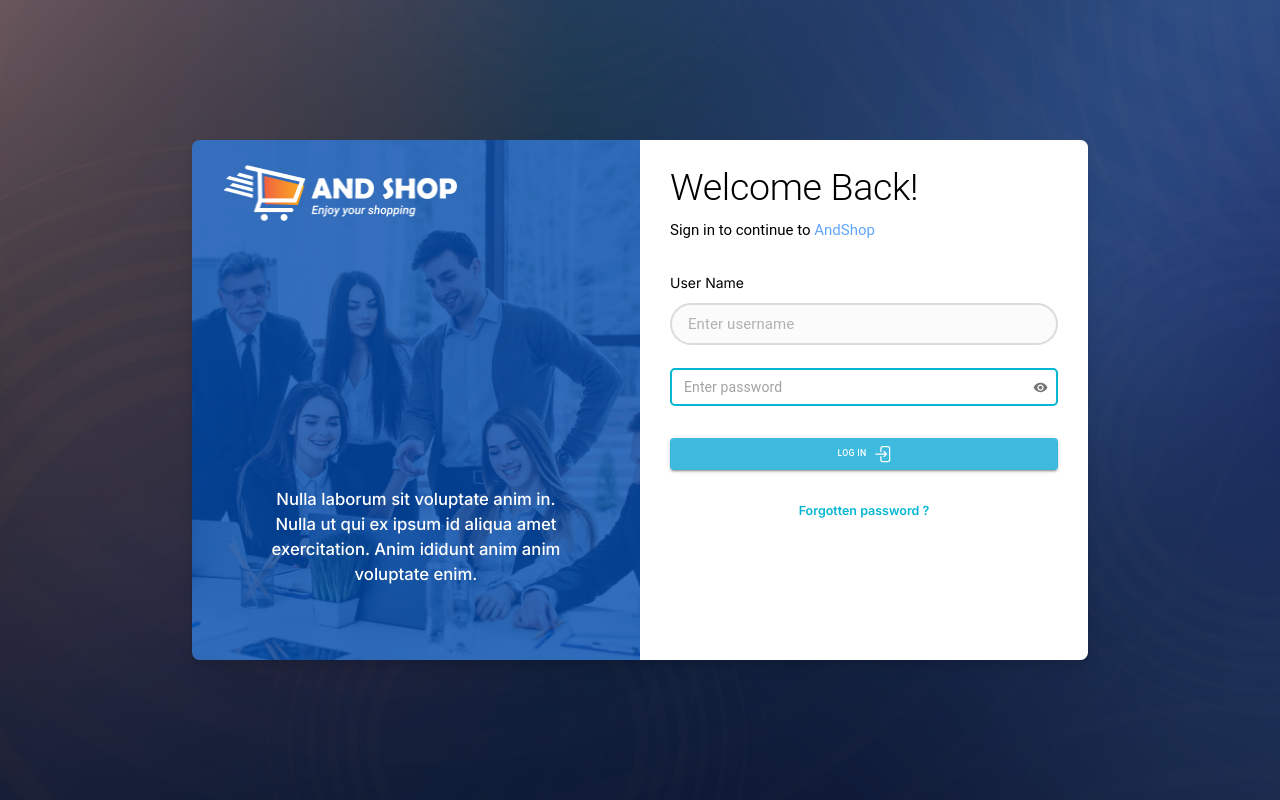
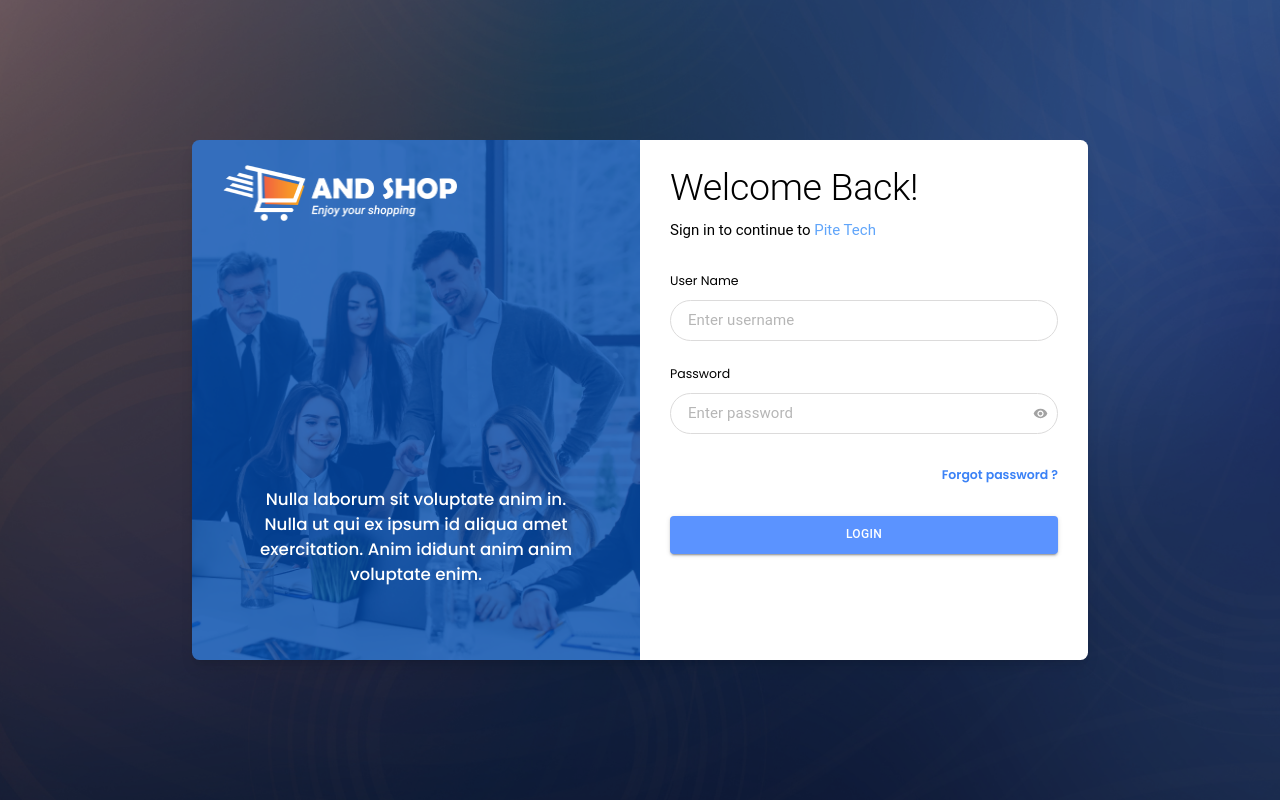
Before and after one commit to AhmedAbdEl-NasserAhmed/ECS-Commerce, a Next.js app: page /admin in a window 1280 px wide. Built offline with nearby package versions, Linux system fonts and the light colour scheme.

Commit message:
revamping login page

```diff
--- a/src/app/globals.scss
+++ b/src/app/globals.scss
@@ -1,6 +1,10 @@
 @tailwind base;
 @tailwind components;
 @tailwind utilities;
+
+:root {
+  --font-poppins: "Poppins", sans-serif; /* Ensure the CSS variable is defined */
+}
 
 html {
   font-size: 62.5%;
--- a/src/app/layout.tsx
+++ b/src/app/layout.tsx
@@ -1,10 +1,15 @@
+import "./globals.scss";
 import type { Metadata } from "next";
-import { Inter } from "next/font/google";
-import "./globals.scss";
+import { Poppins } from "next/font/google";
 import StoreProvider from "./StoreProvidet";
 import { Toaster } from "react-hot-toast";
 
-const inter = Inter({ subsets: ["latin"] });
+const poppins = Poppins({
+  subsets: ["latin"],
+  display: "swap",
+  variable: "--font-poppins",
+  weight: ["100", "200", "300", "400", "500", "600", "700", "800", "900"],
+});
 
 export const metadata: Metadata = {
   title: "Pite Tech",
@@ -19,7 +24,10 @@ export default function RootLayout({
   return (
     <html lang="en">
       <StoreProvider>
-        <body suppressHydrationWarning={true} className={inter.className}>
+        <body
+          suppressHydrationWarning={true}
+          className={`${poppins.className} font-sans`}
+        >
           {children}
           <div id="modal"></div>
           <Toaster
--- a/src/components/Forms/Admin/AdminLoginForm/AdminLoginForm.tsx
+++ b/src/components/Forms/Admin/AdminLoginForm/AdminLoginForm.tsx
@@ -2,21 +2,13 @@
 
 import Link from "next/link";
 import { useRouter } from "next/navigation";
-import {
-  Box,
-  Button,
-  IconButton,
-  InputAdornment,
-  Typography,
-} from "@mui/material";
+import { Box, Button, Typography } from "@mui/material";
 import { useState } from "react";
-import { MdVisibility, MdVisibilityOff } from "react-icons/md";
 import CustomizedTextField from "@/ui/TextField/TextField";
-import { HiArrowRightEndOnRectangle } from "react-icons/hi2";
 import { useForm, Controller } from "react-hook-form";
 import { LoginFormData } from "@/types/types";
-import { emailRegex } from "@/constants/regx";
 import Image from "next/image";
+import { adminLoginFormInputs } from "@/constants/adminLoginFormInputs";
 
 function AdminLoginForm() {
   const router = useRouter();
@@ -72,7 +64,7 @@ function AdminLoginForm() {
           <Typography
             variant="h2"
             component="h2"
-            className=" text-[2rem] font-medium tracking-wide"
+            className=" text-[2rem] font-medium tracking-wide   "
           >
             Welcome Back!
           </Typography>
@@ -84,162 +76,67 @@ function AdminLoginForm() {
           >
             Sign in to continue to{" "}
             <Link className="text-blue-400" href="/">
-              AndShop
+              Pite Tech
             </Link>
           </Typography>
         </Box>
         <Box component="div" display="flex" flexDirection="column" gap={3}>
+          {adminLoginFormInputs(showPassword, handleClickShowPassword).map(
+            (input) => {
+              return (
                 <Controller
-            name="loginEmail"
+                  key={input.id}
+                  name={input.name as keyof LoginFormData}
                   control={control}
                   defaultValue=""
-            rules={{
-              required: "Please Enter A Valid Email",
-              pattern: {
-                value: emailRegex,
-                message: "Please Enter Valid Email Format",
-              },
-            }}
+                  rules={input.rules}
                   render={({ field }) => (
                     <CustomizedTextField
-                textlabel="User Name"
-                formerHelperStyles={{ style: { fontSize: "1rem" } }}
+                      textlabel={input.textlabel}
+                      formerHelperStyles={input.formerHelperStyles}
                       field={field}
-                error={!!errors.loginEmail}
-                helperText={errors.loginEmail ? errors.loginEmail.message : ""}
-                type="text"
-                placeholder="Enter username"
+                      error={!!errors[input.name as keyof LoginFormData]}
+                      helperText={
+                        errors[input.name as keyof LoginFormData]
+                          ? errors[input.name as keyof LoginFormData]?.message
+                          : ""
+                      }
+                      type={input.type}
+                      placeholder={input.placeholder}
                       variant="outlined"
                       size="small"
-                sx={{
-                  helperText: {
-                    fontSize: "4rem",
-                  },
-                  input: {
-                    fontSize: "1.4rem",
-                  },
-
-                  "& .MuiOutlinedInput-root": {
-                    "& fieldset": {
-                      borderWidth: "2px",
-                      borderRadius: "40px",
-                      borderColor: "#dcdbdb",
-                      backgroundColor: "#f1f1f152",
-                    },
-
-                    "& .MuiInputBase-input": {
-                      paddingBlock: "1rem",
-                      paddingInline: "1.8rem",
-                      fontSize: "1.5rem",
-                      color: "#878787",
-
-                      "&::placeholder": {
-                        color: "#939393",
-                        fontSize: "1.5rem",
-                        opacity: 1,
-                      },
-                    },
-
-                    "&.Mui-error .MuiOutlinedInput-notchedOutline": {
-                      borderColor: "rgb(186, 9, 9)", // Customize the border color on error here
-                    },
-
-                    "&:hover fieldset": {
-                      borderColor: "#dcdbdb",
-                    },
-
-                    "&.Mui-focused fieldset": {
-                      borderColor: "#dcdbdb",
-                    },
-                  },
-                }}
+                      sx={input.sx}
+                      inputProps={input.inputProps}
                     />
                   )}
                 />
-          <Controller
-            name="loginPassword"
-            control={control}
-            defaultValue=""
-            rules={{ required: "Please Enter A valid Password" }}
-            render={({ field }) => (
-              <CustomizedTextField
-                formerHelperStyles={{ style: { fontSize: "1rem" } }}
-                error={!!errors.loginPassword}
-                helperText={
-                  errors.loginPassword ? errors.loginPassword.message : ""
+              );
             }
-                field={field}
-                type={showPassword ? "text" : "password"}
-                placeholder="Enter password"
-                variant="outlined"
-                size="small"
-                sx={{
-                  helperText: {
-                    fontSize: "4rem",
-                  },
-                  input: {
-                    fontSize: "1.4rem",
-                  },
-
-                  "& .MuiOutlinedInput-root": {
-                    "& fieldset": {
-                      borderColor: "rgb(6 182 212)",
-                      borderRadius: "5px",
-                      borderWidth: "2px",
-                    },
-                    "&.Mui-error .MuiOutlinedInput-notchedOutline": {
-                      borderColor: "rgb(186, 9, 9)", // Customize the border color on error here
-                    },
-
-                    "&:hover fieldset": {
-                      borderColor: "rgb(6 182 212)",
-                    },
-
-                    "&.Mui-focused fieldset": {
-                      borderColor: "rgb(6 182 212)",
-                    },
-                  },
-                  width: "100%",
-                }}
-                inputProps={{
-                  endAdornment: (
-                    <InputAdornment position="end">
-                      <IconButton
-                        aria-label="toggle password visibility"
-                        onClick={handleClickShowPassword}
-                        edge="end"
+          )}
+        </Box>
+        <Box component="div" className="flex justify-end">
+          <Link
+            className="text-blue-500 font-semibold sm:text-md md:text-xl "
+            href=""
           >
-                        {showPassword ? <MdVisibilityOff /> : <MdVisibility />}
-                      </IconButton>
-                    </InputAdornment>
-                  ),
-                }}
-              />
-            )}
-          />
+            Forgot password ?
+          </Link>
         </Box>
         <Button
           sx={{
-            backgroundColor: "#3dbadd",
+            padding: "0.85rem",
+            fontSize: "1.2rem",
+            backgroundColor: "#5b93ff",
             "&:hover": {
-              backgroundColor: "#28abcf",
+              backgroundColor: "#4f80e1",
             },
           }}
           type="submit"
           variant="contained"
-          size="medium"
-          endIcon={<HiArrowRightEndOnRectangle />}
+          size="large"
         >
-          Log In
+          Login
         </Button>
-        <Box component="div" className="text-center">
-          <Link
-            className="text-cyan-500 font-semibold sm:text-md md:text-xl "
-            href=""
-          >
-            Forgotten password ?
-          </Link>
-        </Box>
       </Box>
     </Box>
   );
--- /dev/null
+++ b/src/constants/adminLoginFormInputs.tsx
@@ -0,0 +1,136 @@
+import { IconButton, InputAdornment } from "@mui/material";
+import { emailRegex } from "./regx";
+import { MdVisibility, MdVisibilityOff } from "react-icons/md";
+
+export function adminLoginFormInputs(
+  showPassword: boolean,
+  handleClickShowPassword: () => void
+) {
+  return [
+    {
+      id: "1",
+      name: "loginEmail",
+      textlabel: "User Name",
+      defaultValue: "",
+      rules: {
+        required: "Please Enter A Valid Email",
+        pattern: {
+          value: emailRegex,
+          message: "Please Enter Valid Email Format",
+        },
+      },
+      formerHelperStyles: { style: { fontSize: "1rem" } },
+      placeholder: "Enter username",
+      type: "text",
+      sx: {
+        helperText: {
+          fontSize: "4rem",
+        },
+        input: {
+          fontSize: "1.4rem",
+        },
+
+        "& .MuiOutlinedInput-root": {
+          "& fieldset": {
+            borderWidth: "1px",
+            borderRadius: "40px",
+            borderColor: "#dcdbdb",
+            backgroundColor: "#ffffff52",
+          },
+
+          "& .MuiInputBase-input": {
+            paddingBlock: "1rem",
+            paddingInline: "1.8rem",
+            fontSize: "1.5rem",
+            color: "#525151",
+
+            "&::placeholder": {
+              color: "#939393",
+              fontSize: "1.5rem",
+              opacity: 1,
+            },
+          },
+
+          "&.Mui-error .MuiOutlinedInput-notchedOutline": {
+            borderColor: "rgb(186, 9, 9)", // Customize the border color on error here
+          },
+
+          "&:hover fieldset": {
+            borderColor: "#dcdbdb",
+          },
+
+          "&.Mui-focused fieldset": {
+            borderColor: "#dcdbdb",
+          },
+        },
+      },
+    },
+    {
+      id: "2",
+      name: "loginPassword",
+      textlabel: "Password",
+      defaultValue: "",
+      rules: {
+        required: "Please Enter A Valid password",
+      },
+      formerHelperStyles: { style: { fontSize: "1rem" } },
+      placeholder: "Enter password",
+      type: showPassword ? "text" : "password",
+      sx: {
+        helperText: {
+          fontSize: "4rem",
+        },
+        input: {
+          fontSize: "1.4rem",
+        },
+
+        "& .MuiOutlinedInput-root": {
+          "& fieldset": {
+            borderWidth: "1px",
+            borderRadius: "40px",
+            borderColor: "#dcdbdb",
+            backgroundColor: "#ffffff52",
+          },
+
+          "& .MuiInputBase-input": {
+            paddingBlock: "1rem",
+            paddingInline: "1.8rem",
+            fontSize: "1.5rem",
+            color: "#525151",
+
+            "&::placeholder": {
+              color: "#939393",
+              fontSize: "1.5rem",
+              opacity: 1,
+            },
+          },
+
+          "&.Mui-error .MuiOutlinedInput-notchedOutline": {
+            borderColor: "rgb(186, 9, 9)", // Customize the border color on error here
+          },
+
+          "&:hover fieldset": {
+            borderColor: "#dcdbdb",
+          },
+
+          "&.Mui-focused fieldset": {
+            borderColor: "#dcdbdb",
+          },
+        },
+      },
+      inputProps: {
+        endAdornment: (
+          <InputAdornment position="end">
+            <IconButton
+              aria-label="toggle password visibility"
+              onClick={handleClickShowPassword}
+              edge="end"
+            >
+              {showPassword ? <MdVisibilityOff /> : <MdVisibility />}
+            </IconButton>
+          </InputAdornment>
+        ),
+      },
+    },
+  ];
+}
--- a/src/ui/TextField/TextField.tsx
+++ b/src/ui/TextField/TextField.tsx
@@ -23,8 +23,8 @@ function CustomizedTextField({
 }: CustomizedTextFieldProps) {
   if (field) {
     return (
-      <Box component="div" className="flex flex-col gap-4 text-gray-600 ">
-        {textlabel && <label className="text-[1.4rem]">{textlabel}</label>}
+      <Box component="div" className="flex flex-col gap-4   ">
+        {textlabel && <label className=" text-xl">{textlabel}</label>}
         <TextField
           placeholder={placeholder}
           multiline={multiline}
--- a/tailwind.config.ts
+++ b/tailwind.config.ts
@@ -13,6 +13,9 @@ const config: Config = {
         "gradient-conic":
           "conic-gradient(from 180deg at 50% 50%, var(--tw-gradient-stops))",
       },
+      fontFamily: {
+        sans: ["var(--font-poppins)", "sans-serif"],
+      },
       colors: {
         mainColor: "#4170f2",
         accentColor: "#FDFDFD",
```
Lines whose indentation alone changed are shown as unchanged.
